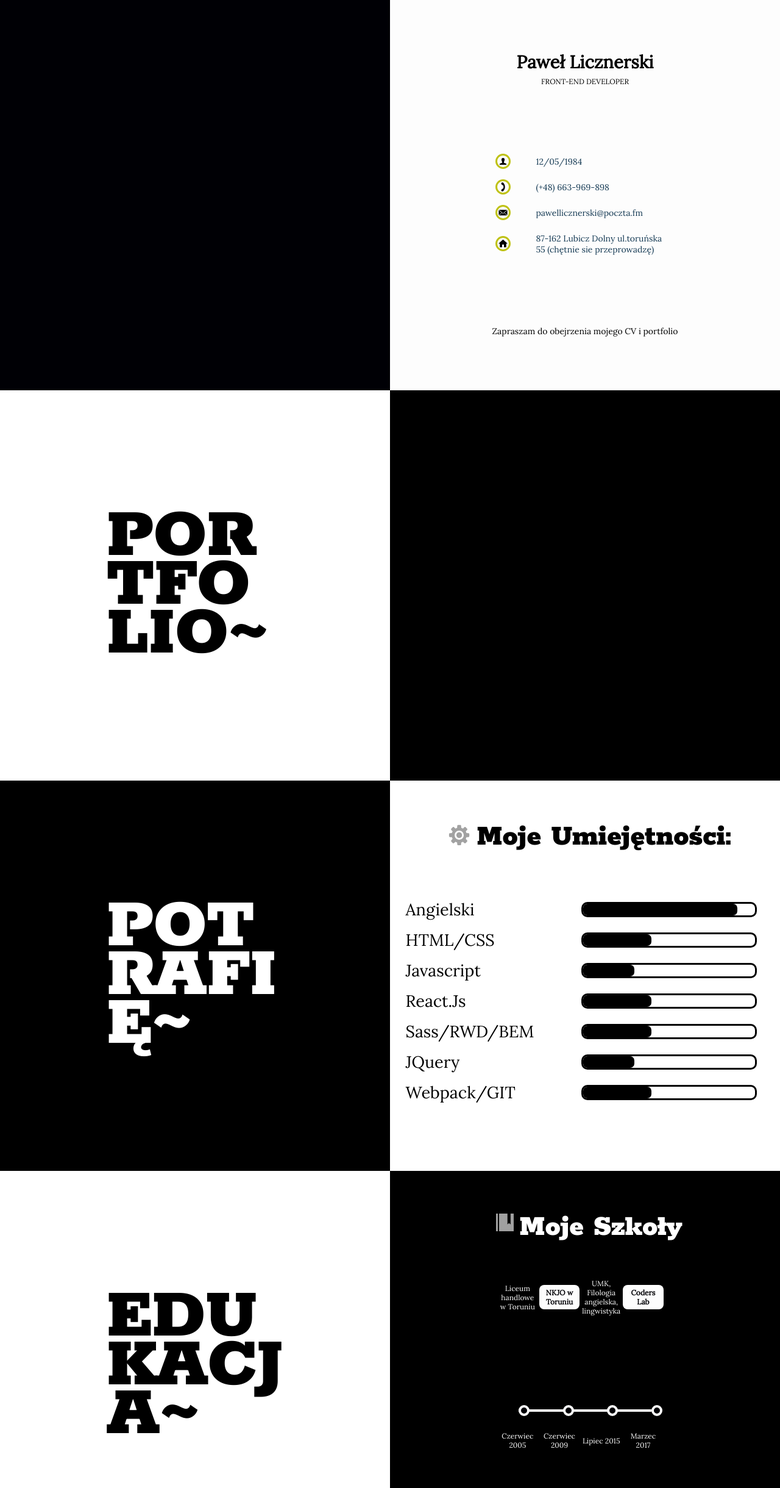
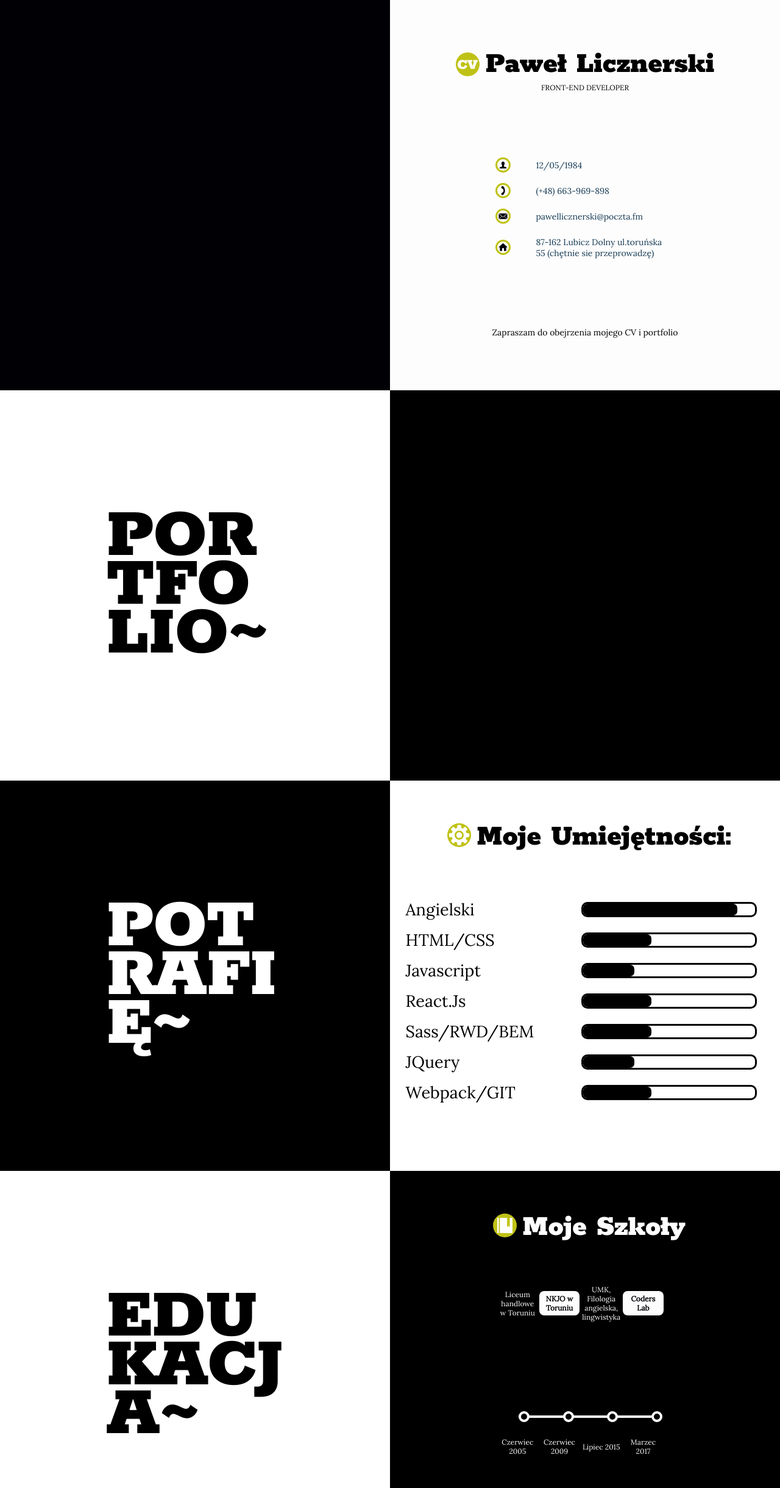
Before and after one commit to pawellicznerski/cv_pawel, a React (Create React App) app: page / in a window 1280 px wide. Shown: the top 2440 px of the page at 61% size. Built offline with nearby package versions, Linux system fonts and the light colour scheme.

Commit message:
adding section text style7

```diff
--- a/src/App.css
+++ b/src/App.css
@@ -20,6 +20,19 @@
     flex-direction: column;
     justify-content: space-around;
     align-items: center; }
+    .header__about-me__cv {
+      display: flex;
+      align-items: center;
+      justify-content: center;
+      font-family: 'rokkitt',serif;
+      color: #fdfdfd;
+      height: 39px;
+      width: 39px;
+      background-color: #bfc215;
+      border-radius: 20px;
+      font-size: 25px;
+      margin-right: 10px;
+      padding-top: 3px; }
     .header__about-me__me {
       width: 80%;
       text-align: center;
@@ -32,10 +45,21 @@
       @media (min-width: 760px) {
         .header__about-me__me {
           margin-top: 3vw; } }
-      @media (min-width: 600px) {
-        .header__about-me__me_name {
-          font-size: 29px;
-          line-height: 27px; } }
+      .header__about-me__me_name {
+        display: flex;
+        align-items: center;
+        justify-content: center;
+        font-family: 'rokkitt',serif; }
+        @media (min-width: 600px) {
+          .header__about-me__me_name {
+            font-size: 29px;
+            line-height: 27px; } }
+        @media (min-width: 760px) {
+          .header__about-me__me_name {
+            font-size: 35px; } }
+        @media (min-width: 760px) {
+          .header__about-me__me_name {
+            font-size: 50px; } }
       .header__about-me__me_profession {
         font-size: 15px;
         text-transform: uppercase; }
@@ -216,6 +240,8 @@
       margin-top: 9px;
       height: 39px;
       width: 39px;
+      background-color: #bfc215;
+      border-radius: 20px;
       background-image: url("./components/cv-page/main/competence/competence__section-name__icon_competence.svg"); }
       @media (min-width: 600px) {
         .competence-bars__section-name__icon_competence {
@@ -489,15 +515,15 @@
     .education__section-name__icon_education {
       background-position: center;
       background-repeat: no-repeat;
-      background-size: cover;
+      background-size: 25px 25px;
       margin: 9px 15px 4vw 0;
       height: 39px;
       width: 39px;
+      background-color: #bfc215;
+      border-radius: 20px;
       background-image: url("./components/cv-page/main/education/education__section-name__icon_education.svg"); }
       @media (min-width: 600px) {
         .education__section-name__icon_education {
-          height: 29px;
-          width: 29px;
           margin: 2vw 9px 1.5vw 0; } }
       @media (min-width: 1000px) {
         .education__section-name__icon_education {
--- a/src/components/cv-page/header/_header.scss
+++ b/src/components/cv-page/header/_header.scss
@@ -34,6 +34,20 @@
     align-items: center;
     @include mobile{
     };
+    &__cv{
+      display: flex;
+      align-items: center;
+      justify-content: center;
+      font-family: 'rokkitt',serif;
+      color:  $color__primary_white;
+      height: 39px;
+      width: 39px;
+      background-color: $color__primary_olive;
+      border-radius: 20px;
+      font-size: 25px;
+      margin-right: 10px;
+      padding-top: 3px;
+    }
     &__me{
       width: 80%;
       text-align: center;
@@ -47,9 +61,19 @@
         margin-top: 3vw;
       };
       &_name{
+        display: flex;
+        align-items: center;
+        justify-content: center;
+        font-family: 'rokkitt',serif;
         @include mobile{
           font-size: 29px;
           line-height: 27px;
+        };
+        @include tablet{
+          font-size: 35px;
+        };
+        @include tablet{
+          font-size: 50px;
         };
       }
       &_profession{
--- a/src/components/cv-page/header/header.js
+++ b/src/components/cv-page/header/header.js
@@ -11,7 +11,7 @@ export class Header extends Component {
         <div  className="header__el header__about-me">
 
           <div className="header__about-me__me">
-            <h2 className="header__about-me__me_name">Paweł Licznerski</h2>
+            <h2 className="header__about-me__me_name"><div className="header__about-me__cv">CV</div>Paweł Licznerski</h2>
             <span className="header__about-me__me_profession">Front-End Developer</span>
           </div>
 
--- a/src/components/cv-page/main/competence/_competence.scss
+++ b/src/components/cv-page/main/competence/_competence.scss
@@ -1,5 +1,6 @@
 @import "./../../_cv-page__base/media-query-mixins.scss";
 @import "./../__section-text-mixin/section-text-mixin.scss";
+@import "./../../_cv-page__base/cv-page__base__variables.scss";
 
 .competence{
   width: 100vw;
@@ -45,6 +46,8 @@
       margin-top:9px;
       height: 39px;
       width: 39px;
+      background-color: $color__primary_olive;
+      border-radius: 20px;
       @include mobile{
         margin: 3.5vw 0 4vw 0;
       };
--- a/src/components/cv-page/main/education/_education.scss
+++ b/src/components/cv-page/main/education/_education.scss
@@ -27,13 +27,15 @@
     &__icon_education{
       background-position: center;
       background-repeat: no-repeat;
-      background-size: cover;
+      background-size: 25px 25px;
       margin: 9px 15px 4vw 0;
       height: 39px;
       width: 39px;
+      background-color: $color__primary_olive;
+      border-radius: 20px;
       @include mobile{
-        height: 29px;
-        width: 29px;
+        // height: 29px;
+        // width: 29px;
         margin: 2vw 9px 1.5vw 0;
       };
       @include laptop{
```
Also changed, not shown: src/components/cv-page/main/competence/competence__section-name__icon_competence.svg, src/components/cv-page/main/education/education__section-name__icon_education.svg.
